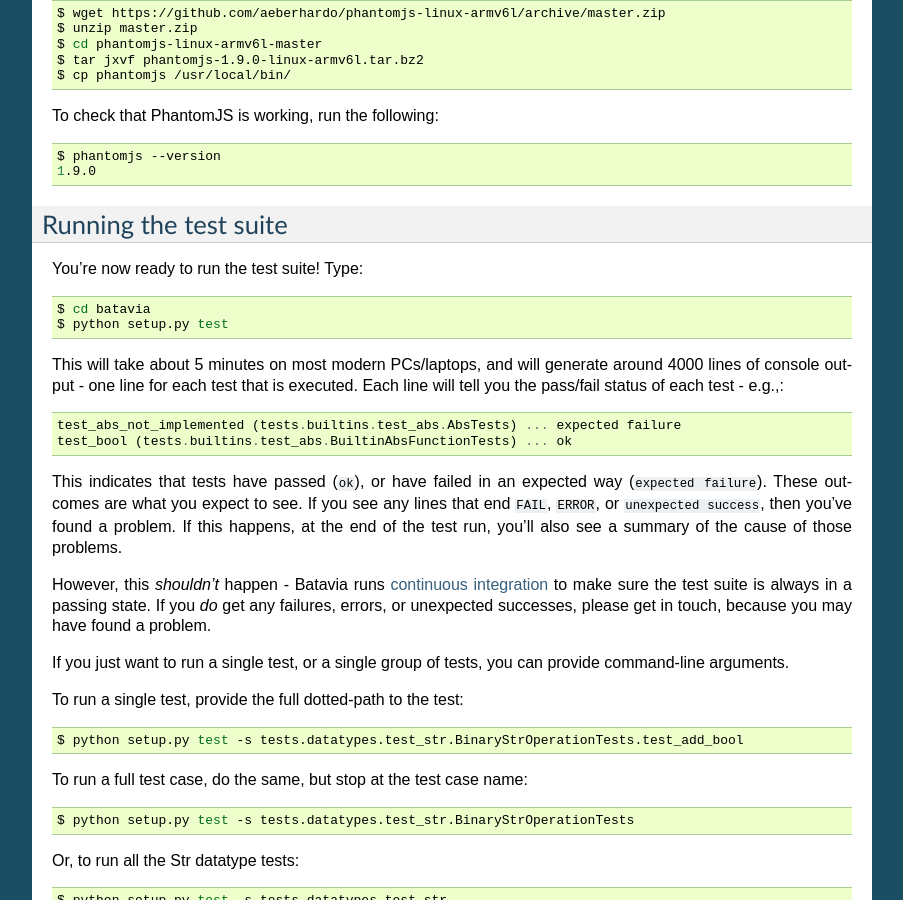
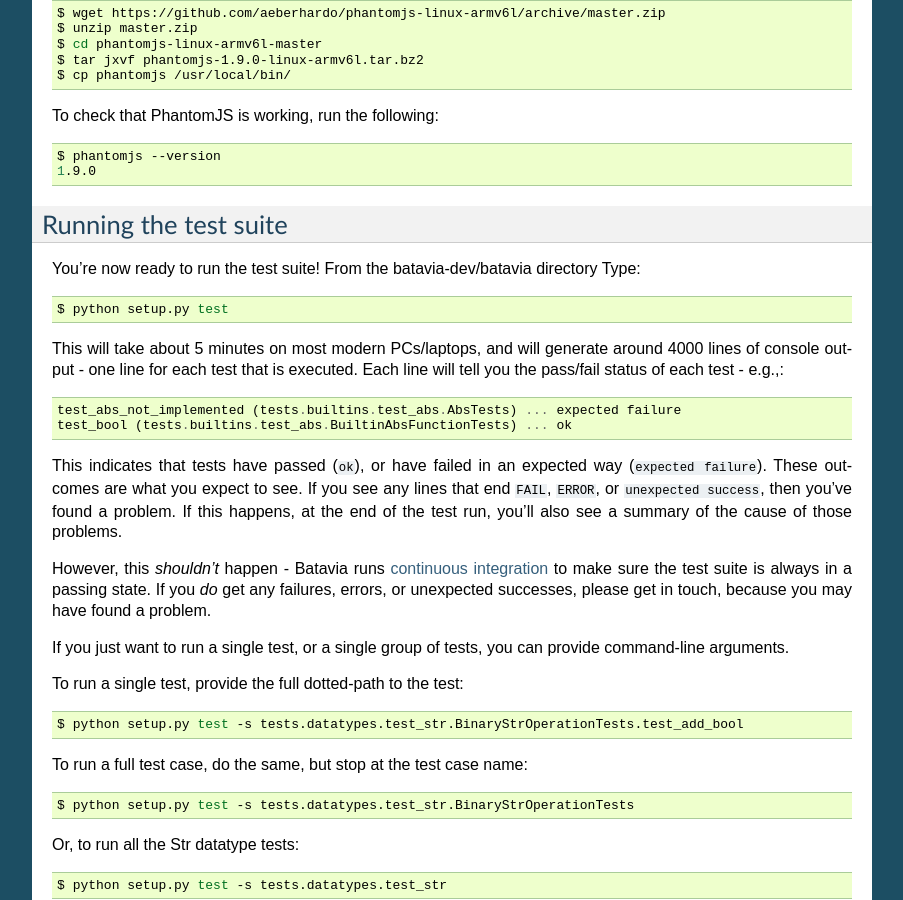
Before and after one commit to beeware/batavia, a Sphinx documentation site: the page built from docs/internals/contributing.rst, in a window 1280 px wide and 900 px high, scrolled down 1593 px. Shown: the whole window, without its empty margins (198-1101 px from the left). Built offline with Sphinx 7.4.7, drawn with Linux system fonts in a browser that asks for light colours.

Commit message:
Updating contributing.rst as you are already in the batavia dir, you don't want to go down again (#90)
You have earlier in the instructions moved down to the batavia directory you don't want to go down one more (there is one).

```diff
--- a/docs/internals/contributing.rst
+++ b/docs/internals/contributing.rst
@@ -127,11 +127,10 @@
 Running the test suite
 ----------------------
 
-You're now ready to run the test suite! Type:
+You're now ready to run the test suite! From the batavia-dev/batavia directory Type:
 
 .. code-block:: bash
 
-    $ cd batavia
     $ python setup.py test
 
 This will take about 5 minutes on most modern PCs/laptops, and will generate around 4000 lines of console output - one line for each test that is executed. Each line will tell you the pass/fail status of each test - e.g.,::
```
